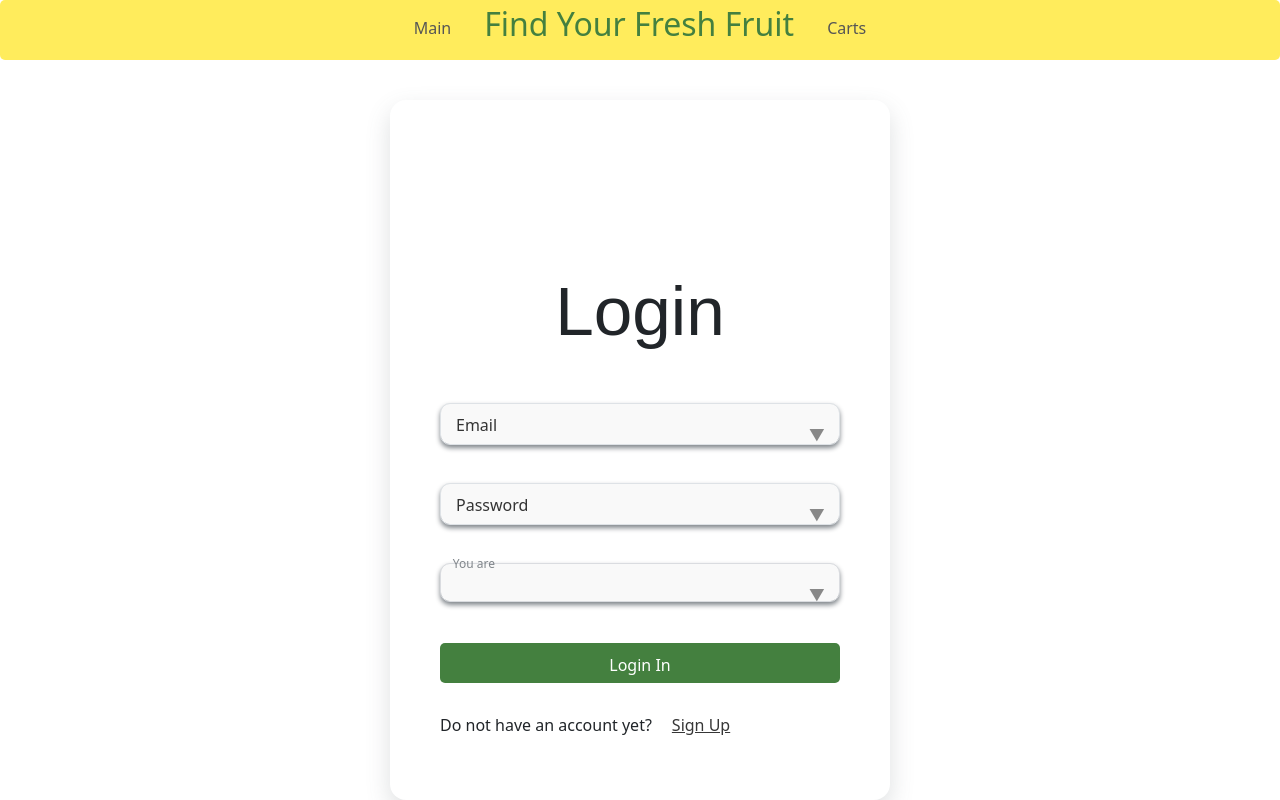
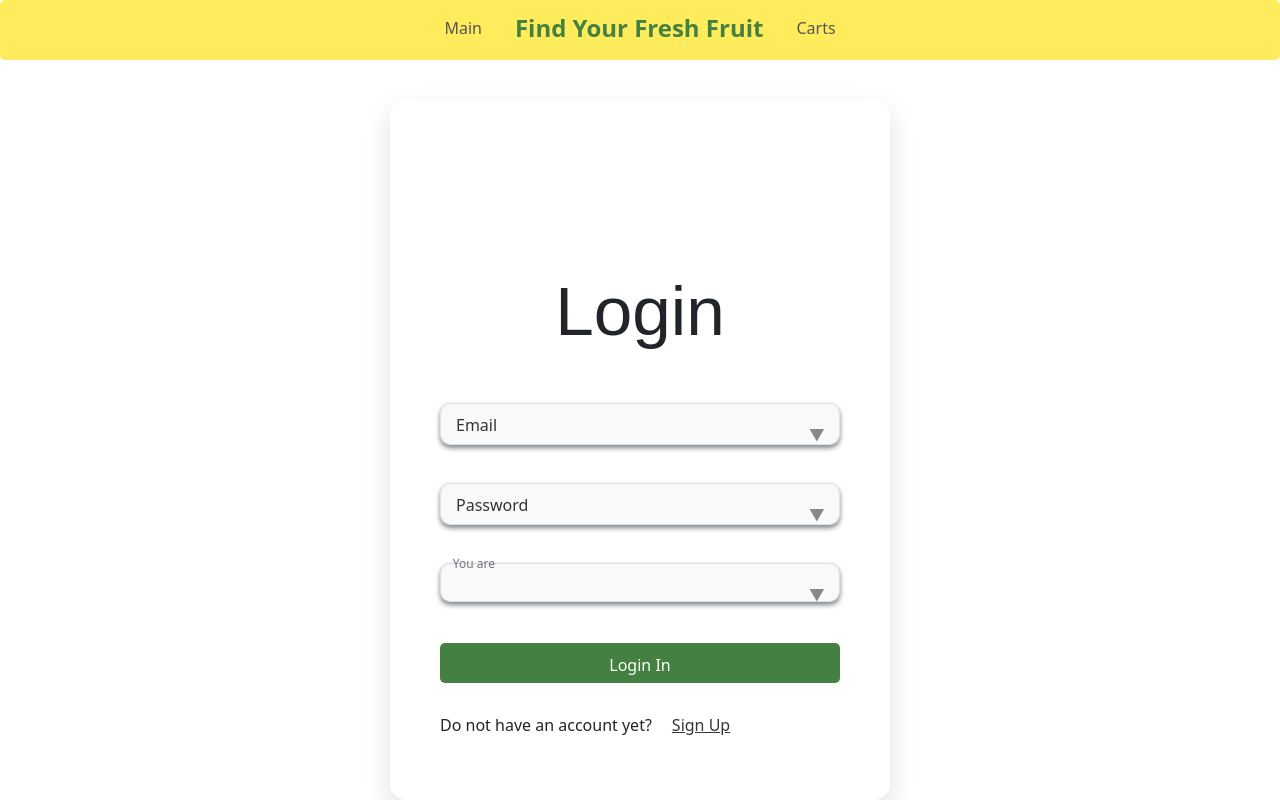
Before and after one commit to ch722bruce/FruitHub.github.io, a React (Vite) app in the folder front/: page /signIn in a window 1280 px wide. Built offline with nearby package versions, Linux system fonts and the light colour scheme; no server answers.

Commit message:
pass lighthouse

```diff
--- a/front/src/CSS/Navbar.css
+++ b/front/src/CSS/Navbar.css
@@ -48,7 +48,11 @@ h2 {
   position: absolute;
   right: 0;
 }
-
+.nav-title{
+  color: #44803F;
+  font-size: 1.5em; /* Adjust the font size as needed */
+  font-weight: bold; /* Make the text bold */
+}
 /* Additional CSS for a clean and modern look */
 .nav-item {
   margin: 0 15px; /* Spacing between nav items */
--- a/front/src/CSS/signOut.css
+++ b/front/src/CSS/signOut.css
@@ -1,7 +1,7 @@
 .signOutButton {
   margin-top: 15%;
   padding: 10px 20px;
-  background-color: #f44336; /* Red color */
+  background-color: #EA1B0B; /* Red color */
   color: white;
   border: none;
   border-radius: 5px;
--- a/front/src/CSS/signUp.css
+++ b/front/src/CSS/signUp.css
@@ -1,7 +1,7 @@
 :root {
     /*===== Colores =====*/
     --first-color: #B4CF66;
-    --input-color: #80868b;
+    --input-color: #71737A;
     --border-color: #dadce0;
 
     /*===== Fuente y tipografia =====*/
--- a/front/src/Components/Navbar.jsx
+++ b/front/src/Components/Navbar.jsx
@@ -35,7 +35,7 @@ function Navbar() {
               Main{" "}
             </Link>
           </li>
-          <h2>Find Your Fresh Fruit </h2>
+          <li className="nav-title">Find Your Fresh Fruit </li>
           <li className="nav-item">
             <Link to="/checkout" className="nav-link">
               Carts{" "}
--- a/front/src/Components/SignIn.jsx
+++ b/front/src/Components/SignIn.jsx
@@ -57,6 +57,7 @@ function SignIn() {
                 className="form-control inputBox"
                 placeholder=" "
                 id="InputPassword"
+                aria-label="password"
               />
               <label htmlFor="password" className="form-label">
                 Password
```
